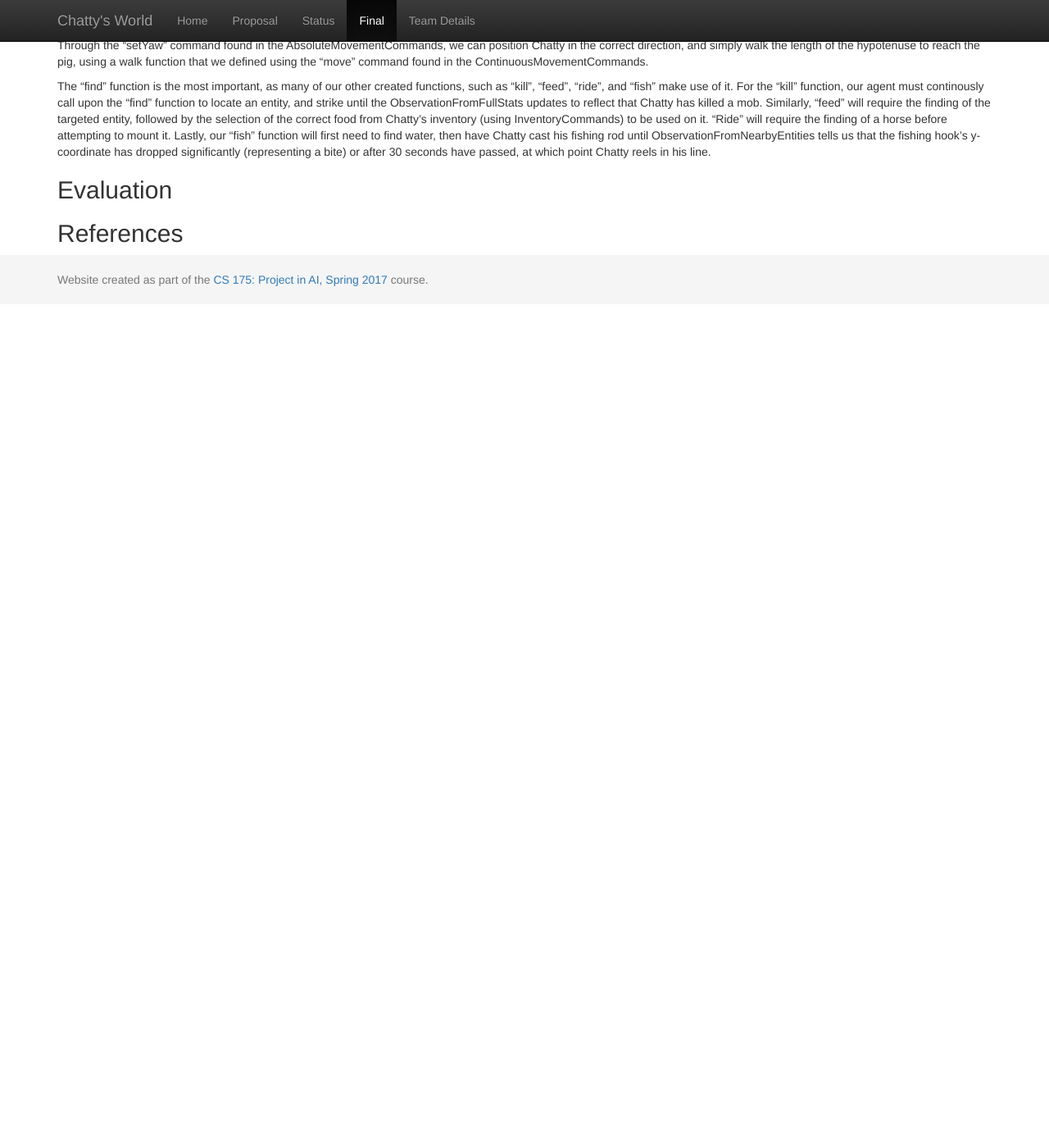
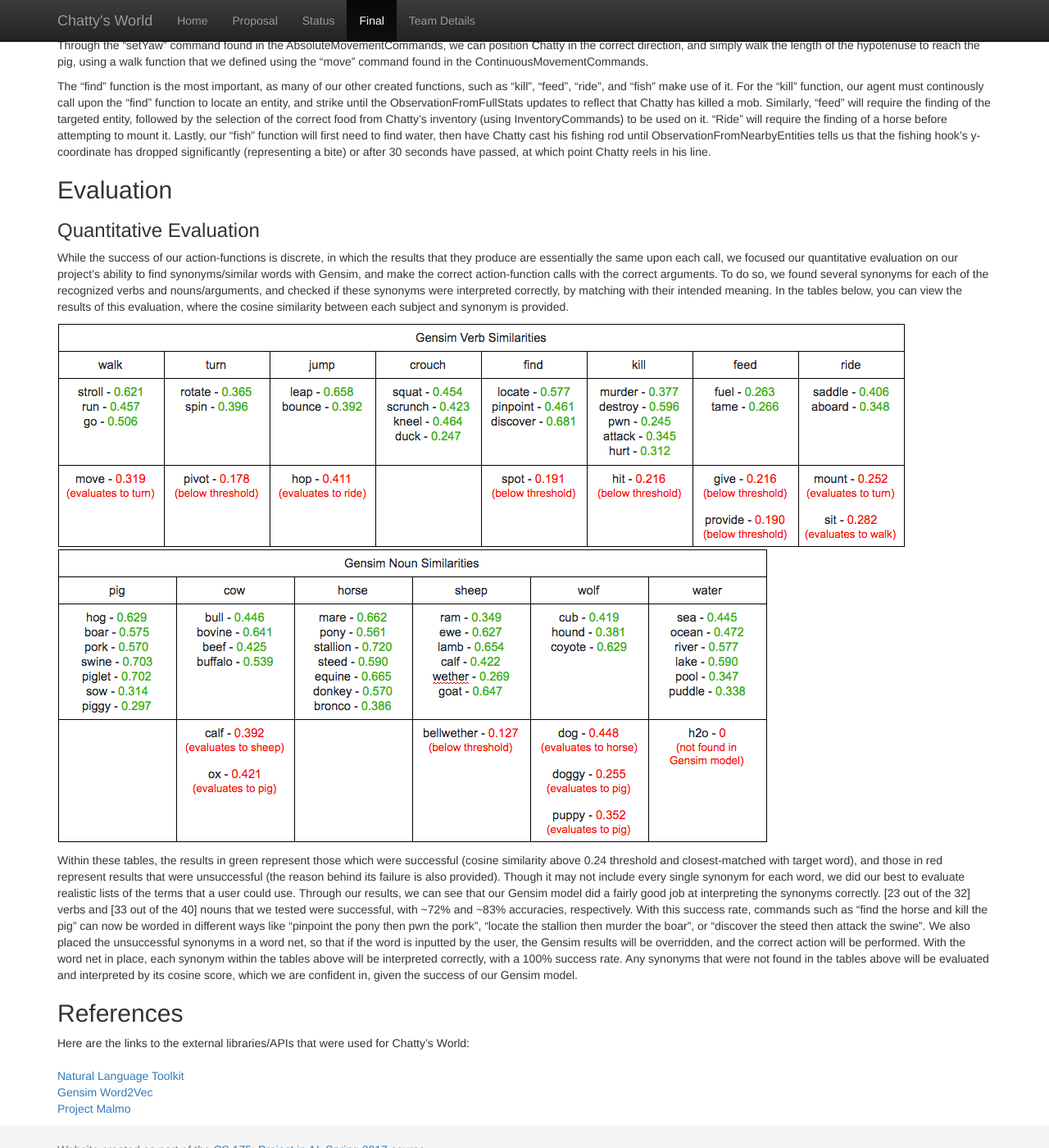
Before and after one commit to paulan94/Chattys-World, a Jekyll site: the page built from docs/final.md, in a window 1280 px wide and 1400 px high, scrolled down 1948 px. Shown: the whole window at 82% size. Built offline with Jekyll 4.4.1, drawn with Linux system fonts in a browser that asks for light colours; before the commit the page ends 2319 px from its top, so only the background shows below that.

Commit message:
Create final.md

```diff
--- a/docs/final.md
+++ b/docs/final.md
@@ -36,4 +36,17 @@ The “find” function is the most important, as many of our other created func
 
 ## Evaluation
 
+### Quantitative Evaluation
+While the success of our action-functions is discrete, in which the results that they produce are essentially the same upon each call, we focused our quantitative evaluation on our project’s ability to find synonyms/similar words with Gensim, and make the correct action-function calls with the correct arguments. To do so, we found several synonyms for each of the recognized verbs and nouns/arguments, and checked if these synonyms were interpreted correctly, by matching with their intended meaning. In the tables below, you can view the results of this evaluation, where the cosine similarity between each subject and synonym is provided.
+
+![Chart](verbEval.png)
+![Chart](nounEval.png)
+
+Within these tables, the results in green represent those which were successful (cosine similarity above 0.24 threshold and closest-matched with target word), and those in red represent results that were unsuccessful (the reason behind its failure is also provided). Though it may not include every single synonym for each word, we did our best to evaluate realistic lists of the terms that a user could use. Through our results, we can see that our Gensim model did a fairly good job at interpreting the synonyms correctly. [23 out of the 32] verbs and [33 out of the 40] nouns that we tested were successful, with ~72% and ~83% accuracies, respectively. With this success rate, commands such as “find the horse and kill the pig” can now be worded in different ways like “pinpoint the pony then pwn the pork”, “locate the stallion then murder the boar”, or “discover the steed then attack the swine”. We also placed the unsuccessful synonyms in a word net, so that if the word is inputted by the user, the Gensim results will be overridden, and the correct action will be performed. With the word net in place, each synonym within the tables above will be interpreted correctly, with a 100% success rate. Any synonyms that were not found in the tables above will be evaluated and interpreted by its cosine score, which we are confident in, given the success of our Gensim model.
+
 ## References
+
+Here are the links to the external libraries/APIs that were used for Chatty's World:<br><br>
+<a href="http://www.nltk.org/">Natural Language Toolkit</a><br>
+<a href="https://radimrehurek.com/gensim/models/word2vec.html">Gensim Word2Vec</a><br>
+<a href="https://www.microsoft.com/en-us/research/project/project-malmo/">Project Malmo</a><br>
```
